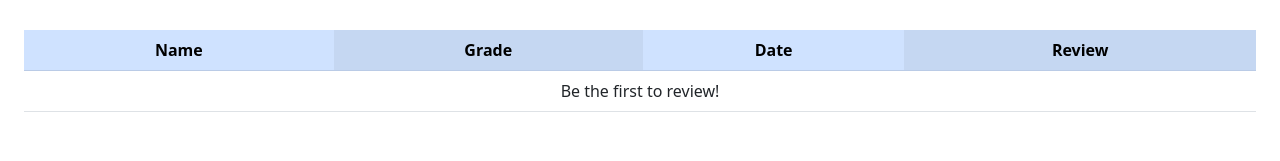
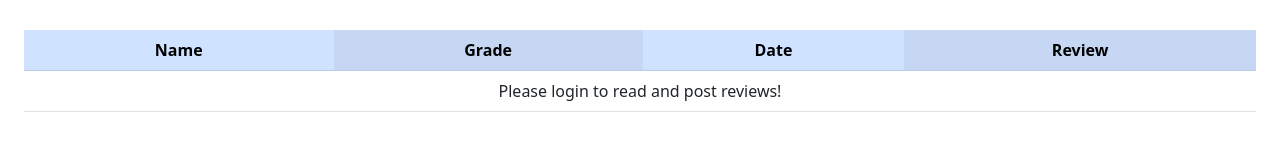
Before and after one commit to Centerearth/startup, a website: page public/cs111.html in a window 1280 px wide. Shown: the part 553-714 px from the top of the page. Drawn offline with nearby package versions, Linux system fonts and the light colour scheme; no server answers.

Commit message:
fixed some stuff

```diff
--- a/public/main.css
+++ b/public/main.css
@@ -101,5 +101,4 @@ footer a {
 
 td {
   max-width: 40vw;
-
 }
--- a/public/reviews.js
+++ b/public/reviews.js
@@ -50,7 +50,7 @@ function displayReviews(reviews) {
       tableBodyEl.appendChild(rowEl);
     }
   } else {
-    tableBodyEl.innerHTML = '<tr><td colSpan=4>Be the first to review!</td></tr>';
+    tableBodyEl.innerHTML = '<tr><td colSpan=4>Please login to read and post reviews!</td></tr>';
   }
 }
 
```
